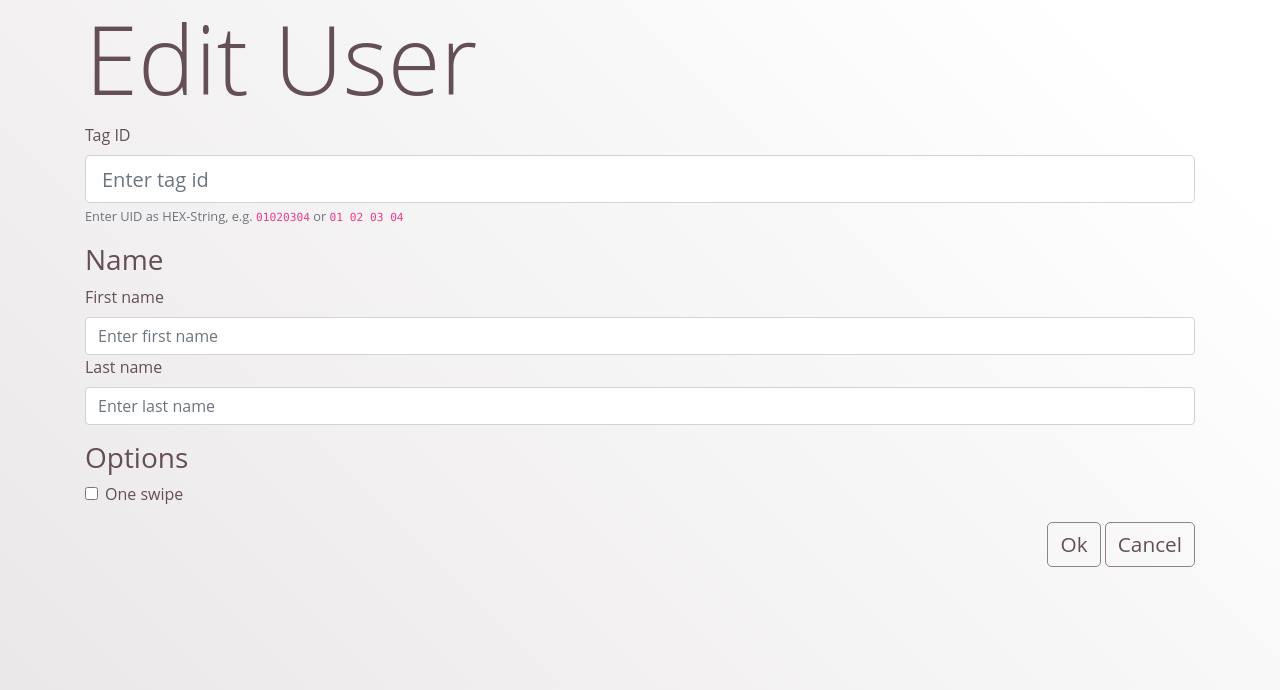
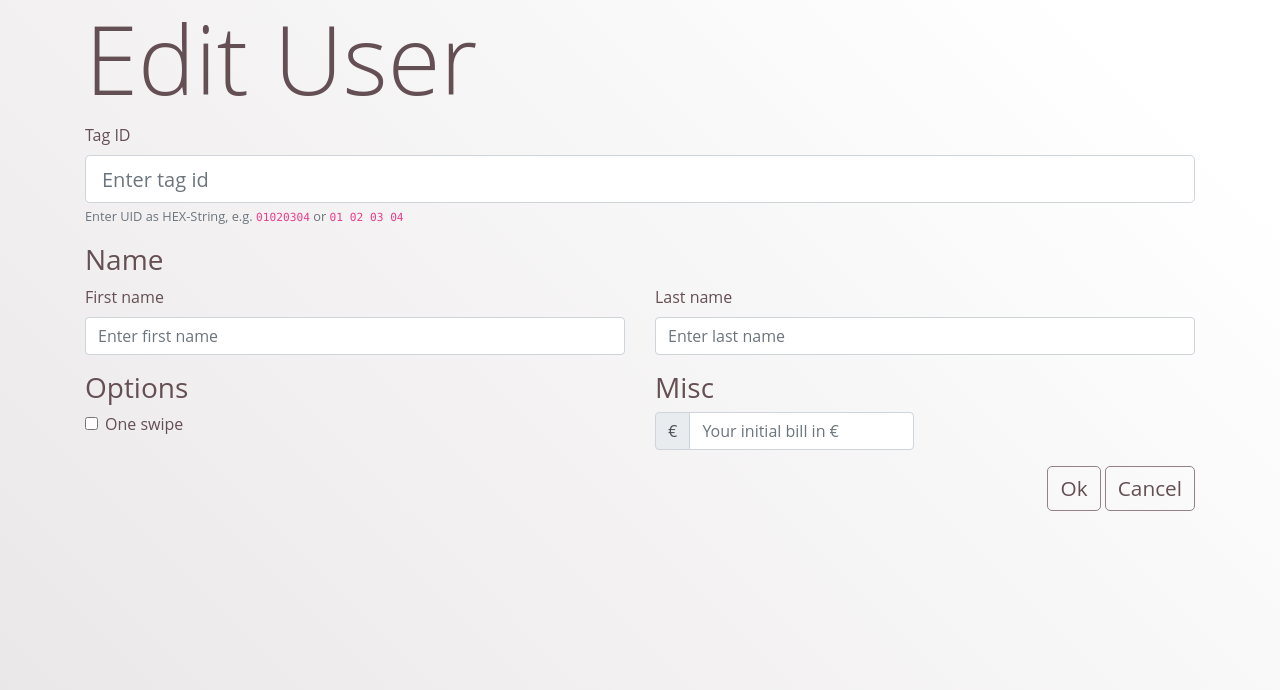
Before and after one commit to hackenbergstefan/coffeebuddy, a Python web app: template coffeebuddy/templates/edituser.html in a window 1280 px wide. Shown: the top 690 px of the page. Run offline with Jinja, Linux system fonts and the light colour scheme; the template is opened without the code that fills it, so the values that code supplies are empty.

Commit message:
Add possibility for initial bill

```diff
--- a/coffeebuddy/templates/edituser.html
+++ b/coffeebuddy/templates/edituser.html
@@ -17,16 +17,33 @@
                     <small class="form-text text-muted">Enter UID as HEX-String, e.g. <code>01020304</code> or <code>01 02 03 04</code></small>
                 </div>
                 <h3>Name</h3>
-                <div class="form-group">
+                <div class="form-group row">
+                    <div class="col">
                         <label>First name</label>
-                    <input class="form-control" type="text" name="first_name" placeholder="Enter first name" required value="{{ user.prename }}">
+                        <input class="form-control" type="text" name="first_name" placeholder="Enter first name" required value="{{ user.prename }}" autocomplete="off">
+                    </div>
+                    <div class="col">
                         <label>Last name</label>
-                    <input class="form-control" type="text" name="last_name" placeholder="Enter last name" required value="{{ user.name }}">
+                        <input class="form-control" type="text" name="last_name" placeholder="Enter last name" required value="{{ user.name }}" autocomplete="off">
                     </div>
+                </div>
+                <div class="row">
+                    <div class="col">
                         <h3>Options</h3>
                         <div class="form-check">
                             <input class="form-check-input" type="checkbox" name="oneswipe" {{ 'checked' if user.option_oneswipe }}>
                             <label class="form-check-label">One swipe</label>
+                        </div>
+                    </div>
+                    <div class="col">
+                        <h3>Misc</h3>
+                        <div class="input-group">
+                            <div class="input-group-prepend">
+                                <span class="input-group-text">€</span>
+                            </div>
+                            <input class="form-control col-5" type="number" name="initial_bill" placeholder="Your initial bill in €" autocomplete="off">
+                        </div>
+                    </div>
                 </div>
                 <div class="mt-3 text-right">
                     <button type="submit" class="btn btn-primary">Ok</button>
```
Also changed, not shown: coffeebuddy/routes.py (+10 -2 lines). Lines whose indentation alone changed are shown as unchanged.
